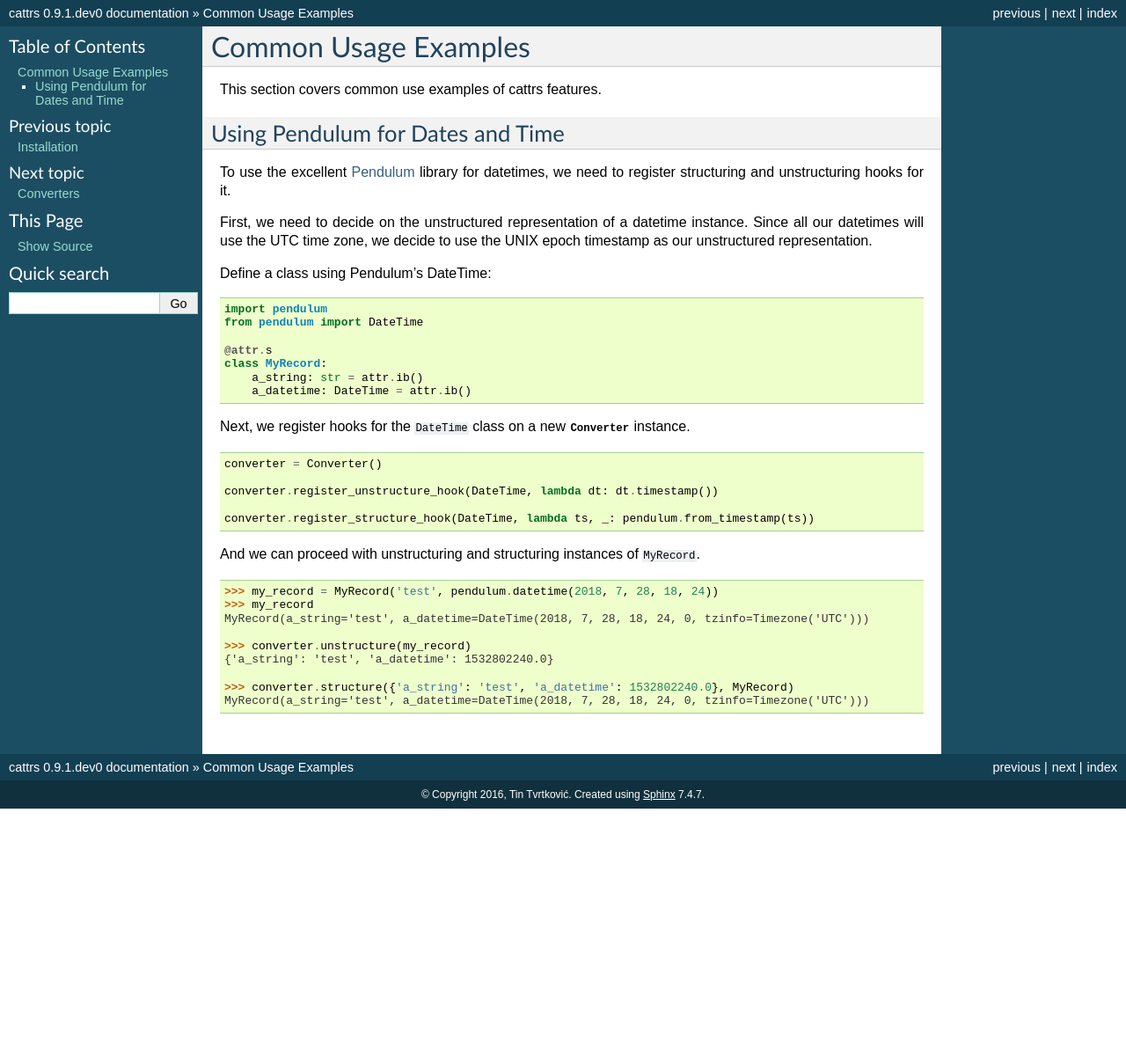
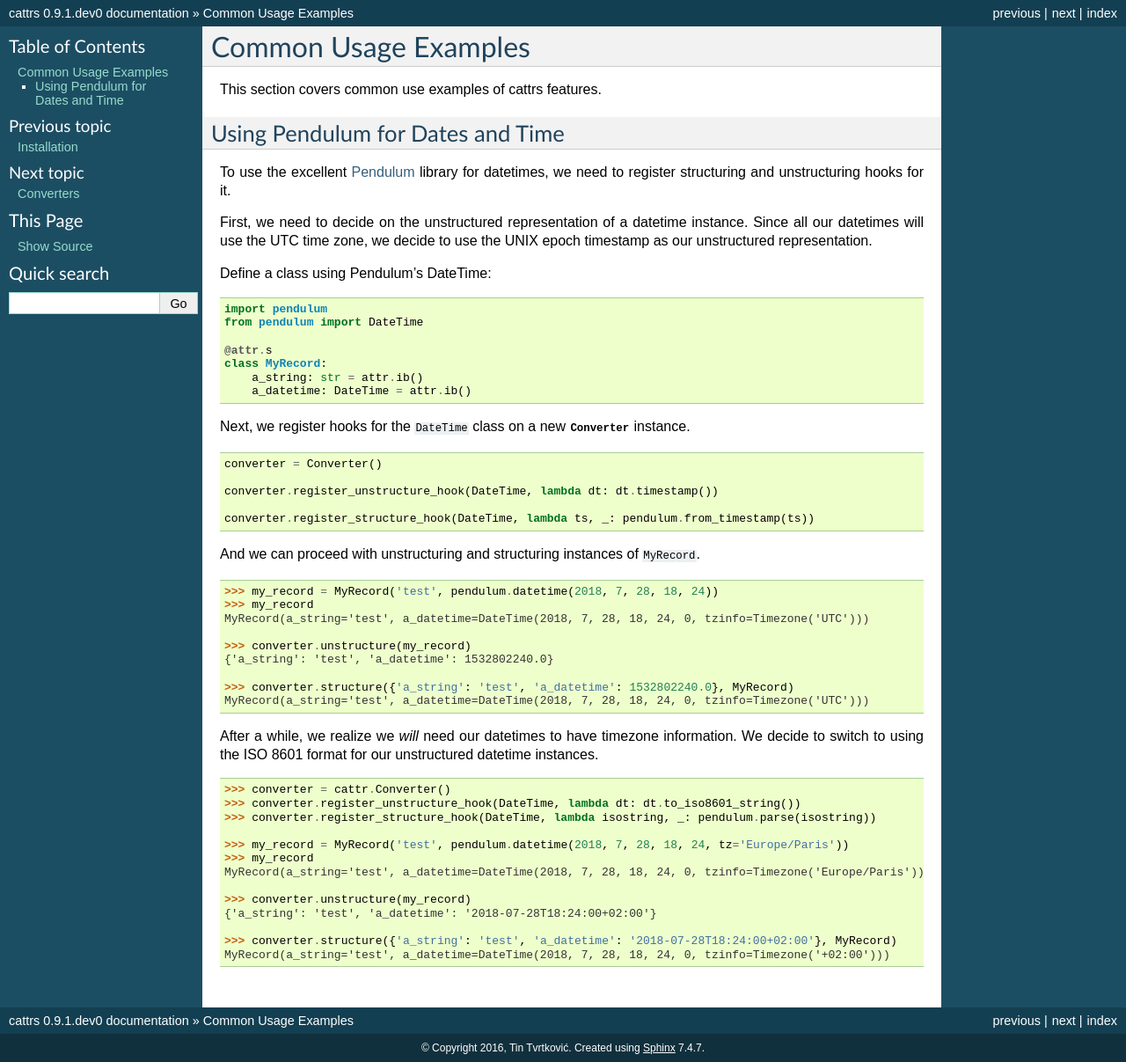
Before and after one commit to busgaidw2/cattrs, a Sphinx documentation site: the page built from docs/usage.rst, in a window 1280 px wide. Shown: the whole page at 88% size. Built offline with Sphinx 7.4.7, drawn with Linux system fonts in a browser that asks for light colours; before the commit the page ends 919 px from its top, so only the background shows below that.

Commit message:
More Pendulum docs.

```diff
--- a/docs/usage.rst
+++ b/docs/usage.rst
@@ -65,4 +65,34 @@ And we can proceed with unstructuring and structuring instances of ``MyRecord``.
     MyRecord(a_string='test', a_datetime=DateTime(2018, 7, 28, 18, 24, 0, tzinfo=Timezone('UTC')))
 
 
+After a while, we realize we *will* need our datetimes to have timezone information.
+We decide to switch to using the ISO 8601 format for our unstructured datetime instances.
+
+.. testsetup:: pendulum-iso8601
+
+    import pendulum
+    from pendulum import DateTime
+
+    @attr.s
+    class MyRecord:
+        a_string: str = attr.ib()
+        a_datetime: DateTime = attr.ib()
+
+.. doctest:: pendulum-iso8601
+
+    >>> converter = cattr.Converter()
+    >>> converter.register_unstructure_hook(DateTime, lambda dt: dt.to_iso8601_string())
+    >>> converter.register_structure_hook(DateTime, lambda isostring, _: pendulum.parse(isostring))
+
+    >>> my_record = MyRecord('test', pendulum.datetime(2018, 7, 28, 18, 24, tz='Europe/Paris'))
+    >>> my_record
+    MyRecord(a_string='test', a_datetime=DateTime(2018, 7, 28, 18, 24, 0, tzinfo=Timezone('Europe/Paris')))
+
+    >>> converter.unstructure(my_record)
+    {'a_string': 'test', 'a_datetime': '2018-07-28T18:24:00+02:00'}
+
+    >>> converter.structure({'a_string': 'test', 'a_datetime': '2018-07-28T18:24:00+02:00'}, MyRecord)
+    MyRecord(a_string='test', a_datetime=DateTime(2018, 7, 28, 18, 24, 0, tzinfo=Timezone('+02:00')))
+
+
 .. _Pendulum: https://pendulum.eustace.io/
```
